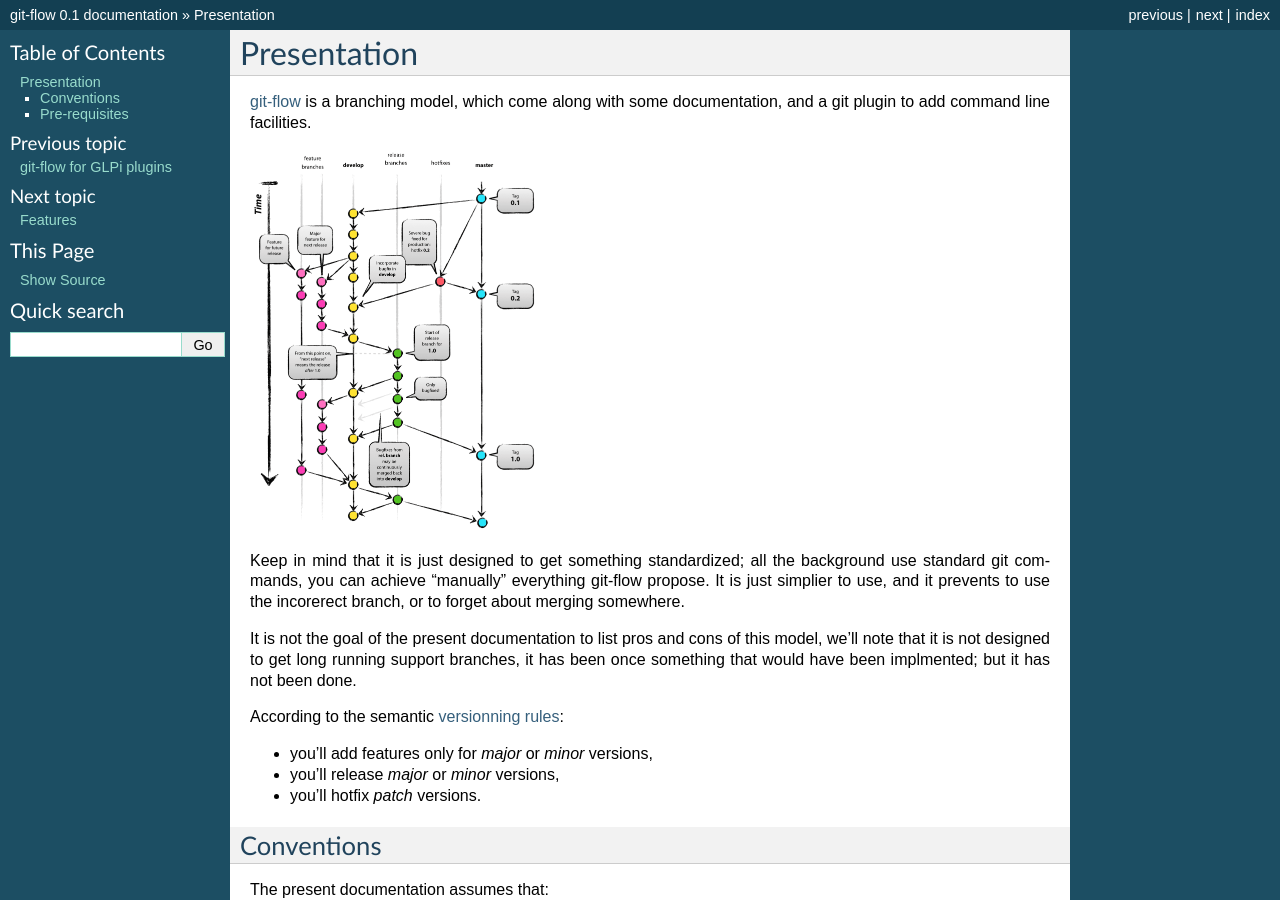
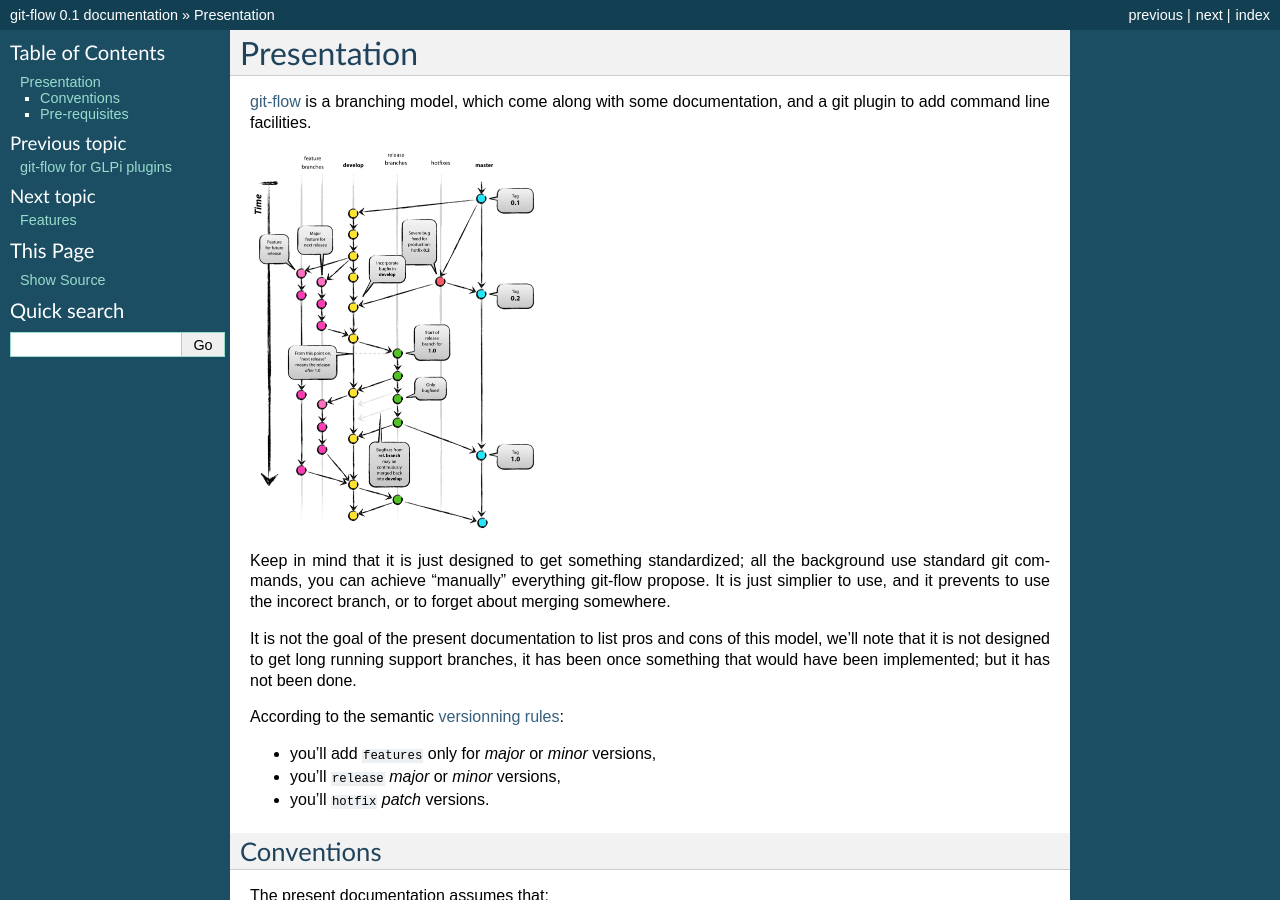
Before and after one commit to TECLIB/gitflow-doc, a Sphinx documentation site: the page built from source/presentation.rst, in a window 1280 px wide and 900 px high. Built offline with Sphinx 7.4.7, drawn with Linux system fonts in a browser that asks for light colours.

```diff
--- a/source/features.rst
+++ b/source/features.rst
@@ -30,9 +30,9 @@
 Lifetime
 --------
 
-Sometimes, nothing happend on the ``develop`` branch until you finish your feature, and you'll have nothing to take care of.
+Sometimes, nothing happened on the ``develop`` branch until you finish your feature, and you'll have nothing to take care of.
 
-But sometimes, isome other features have been added, or some bugs have been fixed... You'll have to keep you feature branch up-to-date. Considering you ``develop`` branch has been updated (you always keep your ``develop`` updated, don't you? :p):
+But sometimes, some other features have been added, or some bugs have been fixed... You'll have to keep you feature branch up-to-date. Considering your ``develop`` branch has been updated (you always keep your ``develop`` updated, don't you? :p):
 
 .. code-block:: bash
 
--- a/source/presentation.rst
+++ b/source/presentation.rst
@@ -6,15 +6,15 @@
 .. image:: _static/images/gitflow.png
    :scale: 25%
 
-Keep in mind that it is just designed to get something standardized; all the background use standard git commands, you can achieve "manually" everything git-flow propose. It is just simplier to use, and it prevents to use the incorerect branch, or to forget about merging somewhere.
+Keep in mind that it is just designed to get something standardized; all the background use standard git commands, you can achieve "manually" everything git-flow propose. It is just simplier to use, and it prevents to use the incorect branch, or to forget about merging somewhere.
 
-It is not the goal of the present documentation to list pros and cons of this model, we'll note that it is not designed to get long running support branches, it has been once something that would have been implmented; but it has not been done.
+It is not the goal of the present documentation to list pros and cons of this model, we'll note that it is not designed to get long running support branches, it has been once something that would have been implemented; but it has not been done.
 
 According to the semantic `versionning rules <http://semver.org>`_:
 
-* you'll add features only for *major* or *minor* versions,
-* you'll release *major* or *minor* versions,
-* you'll hotfix *patch* versions.
+* you'll add ``features`` only for *major* or *minor* versions,
+* you'll ``release`` *major* or *minor* versions,
+* you'll ``hotfix`` *patch* versions.
 
 Conventions
 -----------
```
Also changed, not shown: 6 other files.
